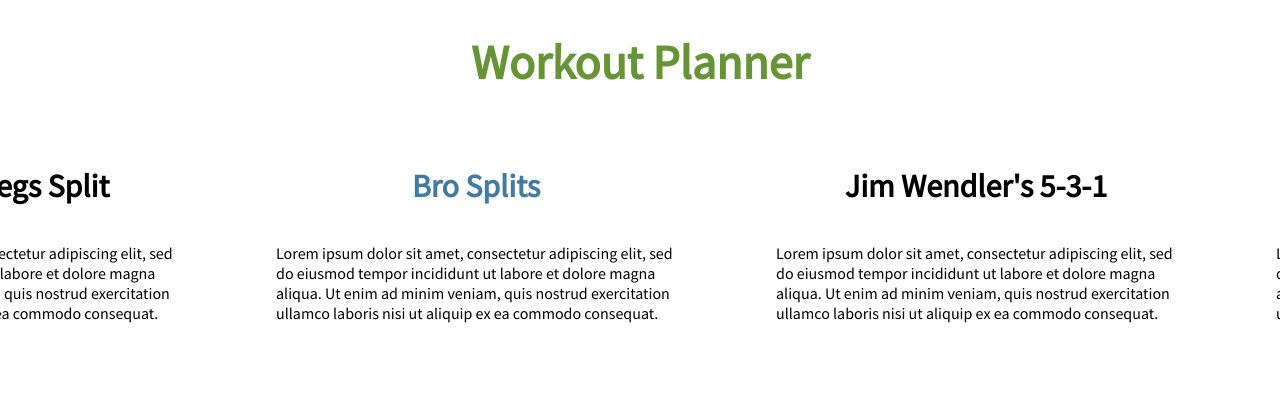
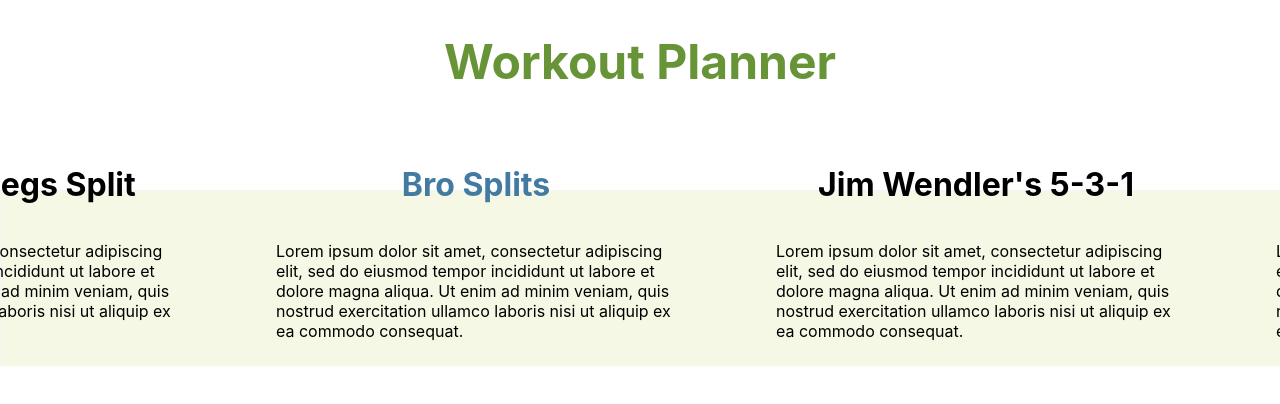
Before and after one commit to Ahljenn/Workout-Planner, a React (Create React App) app: page / in a window 1280 px wide. Shown: the top 404 px of the page. Built offline with nearby package versions, Linux system fonts and the light colour scheme.

Commit message:
Separated css files

```diff
--- a/src/App.jsx
+++ b/src/App.jsx
@@ -1,25 +1,14 @@
 import './styles/App.css';
 import SplitDisplay from './components/SplitDisplay';
-
-
 
 export default function App() {
   return (
     <>
+     <hr/>
       <header>
         <h1 className="title">Workout Planner</h1>
       </header>
-
-    <SplitDisplay />
-{/*
-      <Marquee pauseOnClick={true}>
-        {
-        splits.map((split, index) => {
-          if (index % 2 === 0) return <h1 className="rolling-text">{split}</h1>
-          else return <h1 className="rolling-text-odd">{split}</h1>
-        })}
-      </Marquee> */}
-
+      <SplitDisplay />
     </>
   );
 }
--- a/src/components/SplitDisplay.jsx
+++ b/src/components/SplitDisplay.jsx
@@ -12,8 +12,7 @@
     { "name" : "5-Day Split",
       "info" : "Lorem ipsum dolor sit amet, consectetur adipiscing elit, sed do eiusmod tempor incididunt ut labore et dolore magna aliqua. Ut enim ad minim veniam, quis nostrud exercitation ullamco laboris nisi ut aliquip ex ea commodo consequat."
     },
-  ];
-
+];
 
 export default function SplitDisplay() {
   return (
--- a/src/styles/App.css
+++ b/src/styles/App.css
@@ -1,4 +1,5 @@
-@import url('https://fonts.googleapis.com/css2?family=Source+Sans+Pro&display=swap');
+@import url('text.css');
+@import url('containers.css');
 
 :root{
   /*Light Mode*/
@@ -8,37 +9,3 @@
   --green : #679436;
   --acid : #a5be00;
 }
-
-body {
-    font-family: "Source Sans Pro", sans-serif;
-}
-
-header {
-    display: flex;
-    justify-content: space-between;
-}
-
-h1.title {
-    color: var(--green);
-    font-size: 48px;
-    text-align: center;
-    width: 100%;
-}
-
-h1.rolling-text, h1.rolling-text-odd {
-    font-size: 32px;
-    white-space: nowrap;
-}
-
-h1.rolling-text-odd {
-    color: var(--steel);
-}
-
-div.card {
-    display: flex;
-    flex-direction: column;
-    width: 400px;
-    align-items: center;
-    margin: 0 30px;
-    padding: 20px;
-}
--- /dev/null
+++ b/src/styles/containers.css
@@ -0,0 +1,23 @@
+header {
+    display: flex;
+    justify-content: space-between;
+}
+
+div.card {
+    display: flex;
+    flex-direction: column;
+    width: 400px;
+    align-items: center;
+    margin: 0 30px;
+    padding: 20px;
+}
+
+hr {
+    background-color: var(--acid);
+    opacity: 0.1;
+    position: absolute;
+    margin-top: 190px;
+    width: 100%;
+    height: 175px;
+    z-index: 1;
+}
--- /dev/null
+++ b/src/styles/text.css
@@ -0,0 +1,15 @@
+h1.title {
+    color: var(--green);
+    font-size: 48px;
+    text-align: center;
+    width: 100%;
+}
+
+h1.rolling-text, h1.rolling-text-odd {
+    font-size: 32px;
+    white-space: nowrap;
+}
+
+h1.rolling-text-odd {
+    color: var(--steel);
+}
```
